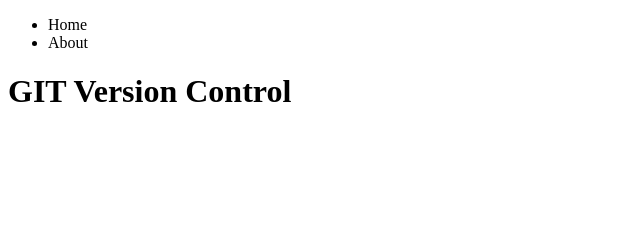
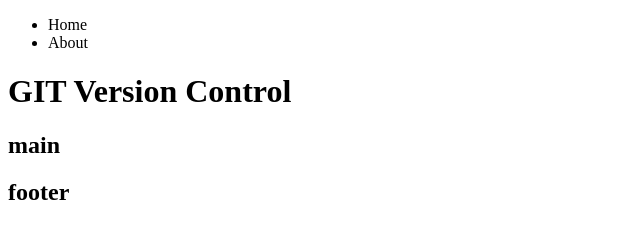
Before and after one commit to DmitryStetsenko/git-test, a plain HTML site: page index.html in a window 1280 px wide. Shown: the whole page, without its empty margins (0-640 px from the left). Drawn offline with Linux system fonts and the light colour scheme.

Commit message:
add main and footer section

```diff
--- a/index.html
+++ b/index.html
@@ -12,5 +12,11 @@
         <li>About</li>
     </ul>
     <h1>GIT Version Control</h1>
+    <div class="main">
+        <h2>main</h2>
+    </div>
+    <div class="footer">
+        <h2>footer</h2>
+    </div>
 </body>
 </html>
```
